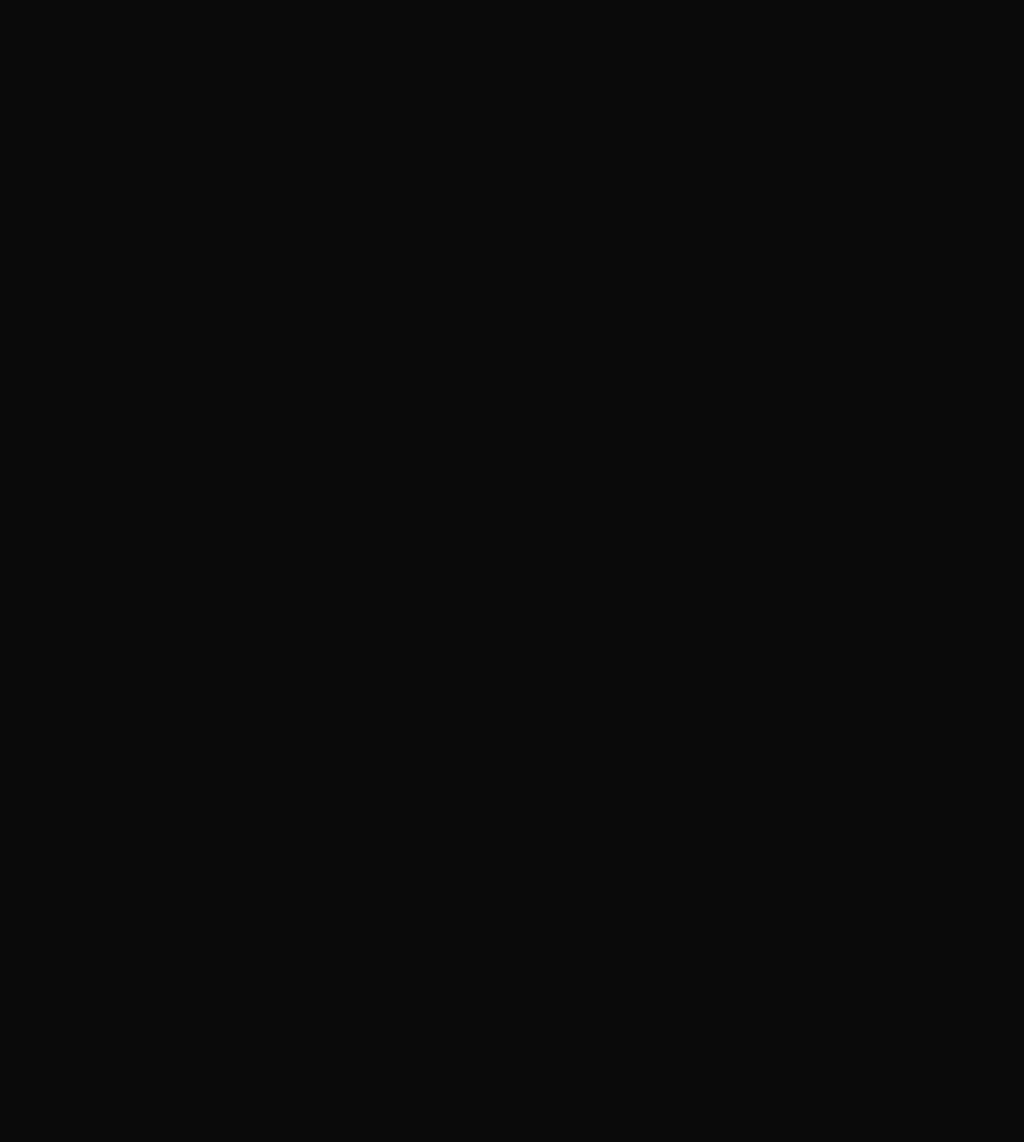
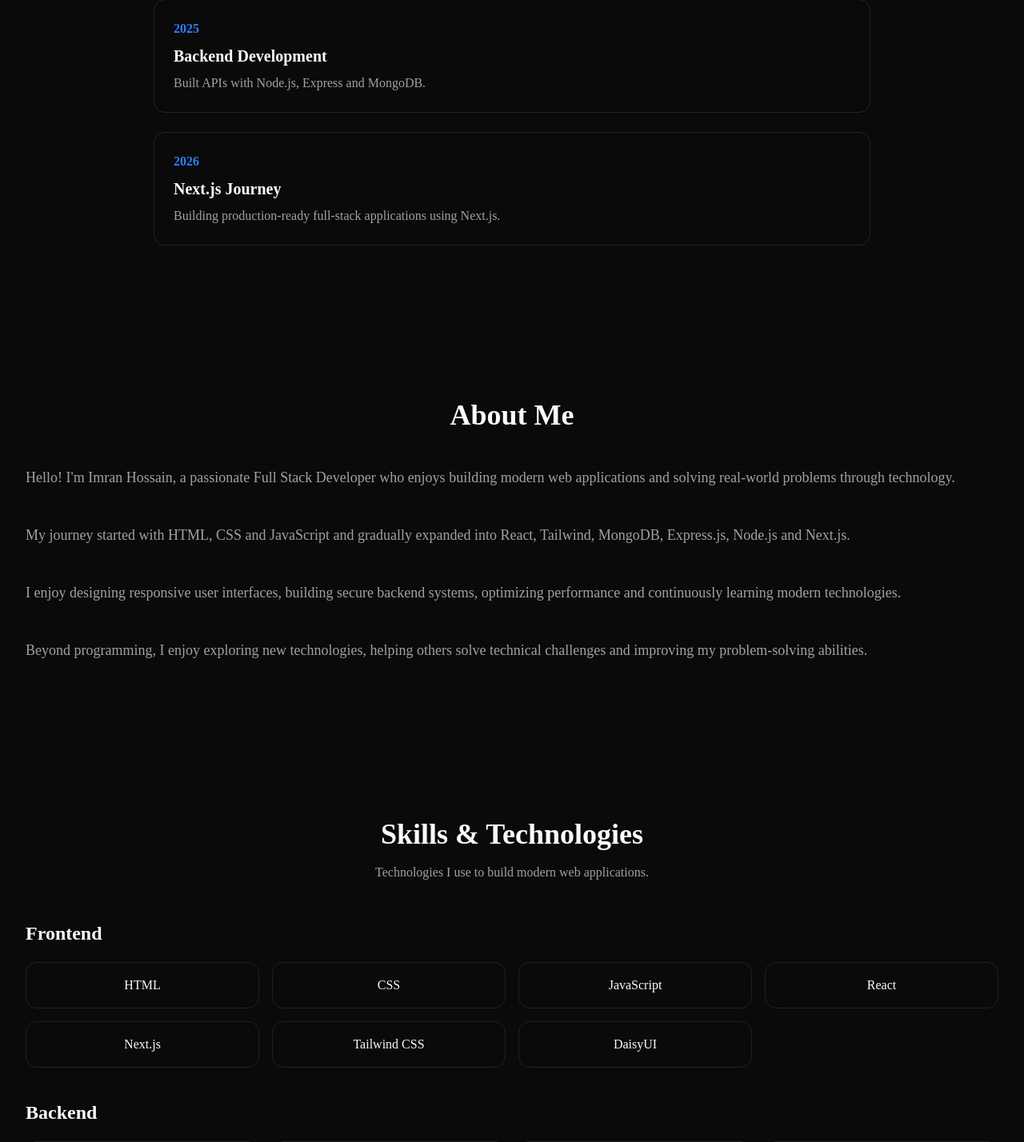
Before and after one commit to imuimuimran/imran-portfolio, a Next.js app in the folder imran-portfolio/: page / in a window 1280 px wide. Shown: the part 1302-2730 px from the top of the page at 80% size. Before the commit the page ends 800 px from the top, so only its background shows below. Built offline with nearby package versions, Linux system fonts and the light colour scheme.

Commit message:
about, journey, skills section completed

```diff
--- a/imran-portfolio/src/app/page.tsx
+++ b/imran-portfolio/src/app/page.tsx
@@ -21,6 +21,10 @@
 import Navbar from "@/components/shared/Navbar";
 import Hero from "@/components/sections/Hero";
 
+import About from "@/components/sections/About";
+import Journey from "@/components/sections/Journey";
+import Skills from "@/components/sections/Skills";
+
 export default function Home() {
   return (
     <>
@@ -28,6 +32,9 @@ export default function Home() {
 
       <main>
         <Hero />
+        <Journey />
+        <About />
+        <Skills />
       </main>
     </>
   );
--- a/imran-portfolio/src/components/sections/About.tsx
+++ b/imran-portfolio/src/components/sections/About.tsx
@@ -0,0 +1,92 @@
+"use client";
+
+import { motion } from "framer-motion";
+
+export default function About() {
+  return (
+    <section
+      id="about"
+      className="py-24"
+    >
+      <div
+        className="
+        section-container
+        max-w-5xl
+        "
+      >
+        <motion.div
+          initial={{
+            opacity: 0,
+            y: 50,
+          }}
+          whileInView={{
+            opacity: 1,
+            y: 0,
+          }}
+          viewport={{
+            once: true,
+          }}
+        >
+          <h2
+            className="
+            text-4xl
+            font-bold
+            text-center
+            mb-10
+            "
+          >
+            About Me
+          </h2>
+
+          <div
+            className="
+            text-lg
+            leading-9
+            text-muted-foreground
+            "
+          >
+            <p>
+              Hello! I'm Imran Hossain, a
+              passionate Full Stack Developer
+              who enjoys building modern web
+              applications and solving
+              real-world problems through
+              technology.
+            </p>
+
+            <br />
+
+            <p>
+              My journey started with HTML,
+              CSS and JavaScript and gradually
+              expanded into React, Tailwind,
+              MongoDB, Express.js, Node.js
+              and Next.js.
+            </p>
+
+            <br />
+
+            <p>
+              I enjoy designing responsive
+              user interfaces, building
+              secure backend systems,
+              optimizing performance and
+              continuously learning modern
+              technologies.
+            </p>
+
+            <br />
+
+            <p>
+              Beyond programming, I enjoy
+              exploring new technologies,
+              helping others solve technical
+              challenges and improving my
+              problem-solving abilities.
+            </p>
+          </div>
+        </motion.div>
+      </div>
+    </section>
+  );
+}
--- /dev/null
+++ b/imran-portfolio/src/components/sections/Journey.tsx
@@ -0,0 +1,103 @@
+"use client";
+
+import { motion } from "framer-motion";
+
+const journey = [
+  {
+    year: "2024",
+    title: "Started Web Development",
+    description:
+      "Began learning HTML, CSS and JavaScript.",
+  },
+
+  {
+    year: "2024",
+    title: "Frontend Development",
+    description:
+      "Learned React, Tailwind CSS and modern UI development.",
+  },
+
+  {
+    year: "2025",
+    title: "Backend Development",
+    description:
+      "Built APIs with Node.js, Express and MongoDB.",
+  },
+
+  {
+    year: "2026",
+    title: "Next.js Journey",
+    description:
+      "Building production-ready full-stack applications using Next.js.",
+  },
+];
+
+export default function Journey() {
+  return (
+    <section className="py-24">
+      <div className="section-container">
+
+        <h2
+          className="
+          text-4xl
+          font-bold
+          text-center
+          mb-12
+          "
+        >
+          My Learning Journey
+        </h2>
+
+        <div
+          className="
+          max-w-4xl
+          mx-auto
+          space-y-6
+          "
+        >
+          {journey.map((item) => (
+            <motion.div
+              key={item.title}
+              whileHover={{
+                scale: 1.02,
+              }}
+              className="
+              border
+              rounded-xl
+              p-6
+              "
+            >
+              <span
+                className="
+                text-blue-500
+                font-bold
+                "
+              >
+                {item.year}
+              </span>
+
+              <h3
+                className="
+                text-xl
+                font-semibold
+                mt-2
+                "
+              >
+                {item.title}
+              </h3>
+
+              <p
+                className="
+                text-muted-foreground
+                mt-2
+                "
+              >
+                {item.description}
+              </p>
+            </motion.div>
+          ))}
+        </div>
+      </div>
+    </section>
+  );
+}
--- /dev/null
+++ b/imran-portfolio/src/components/sections/SkillCard.tsx
@@ -0,0 +1,30 @@
+"use client";
+
+import { motion } from "framer-motion";
+
+interface SkillCardProps {
+  skill: string;
+}
+
+export default function SkillCard({
+  skill,
+}: SkillCardProps) {
+  return (
+    <motion.div
+      whileHover={{
+        scale: 1.05,
+        y: -5,
+      }}
+      className="
+      border
+      rounded-xl
+      p-4
+      text-center
+      font-medium
+      backdrop-blur
+      "
+    >
+      {skill}
+    </motion.div>
+  );
+}
--- a/imran-portfolio/src/components/sections/Skills.tsx
+++ b/imran-portfolio/src/components/sections/Skills.tsx
@@ -0,0 +1,101 @@
+"use client";
+
+import { skills } from "@/data/skills";
+import SkillCard from "./SkillCard";
+
+export default function Skills() {
+  return (
+    <section
+      id="skills"
+      className="py-24"
+    >
+      <div className="section-container">
+
+        <h2
+          className="
+          text-4xl
+          font-bold
+          text-center
+          mb-4
+          "
+        >
+          Skills & Technologies
+        </h2>
+
+        <p
+          className="
+          text-center
+          text-muted-foreground
+          mb-12
+          "
+        >
+          Technologies I use to build
+          modern web applications.
+        </p>
+
+        <div className="space-y-10">
+
+          <SkillCategory
+            title="Frontend"
+            items={skills.frontend}
+          />
+
+          <SkillCategory
+            title="Backend"
+            items={skills.backend}
+          />
+
+          <SkillCategory
+            title="Database"
+            items={skills.database}
+          />
+
+          <SkillCategory
+            title="Tools"
+            items={skills.tools}
+          />
+        </div>
+      </div>
+    </section>
+  );
+}
+
+function SkillCategory({
+  title,
+  items,
+}: {
+  title: string;
+  items: string[];
+}) {
+  return (
+    <div>
+
+      <h3
+        className="
+        text-2xl
+        font-semibold
+        mb-5
+        "
+      >
+        {title}
+      </h3>
+
+      <div
+        className="
+        grid
+        grid-cols-2
+        md:grid-cols-3
+        lg:grid-cols-4
+        gap-4
+        "
+      >
+        {items.map((skill) => (
+          <SkillCard
+            key={skill}
+            skill={skill}
+          />
+        ))}
+      </div>
+    </div>
+  );
+}
--- a/imran-portfolio/src/data/skills.ts
+++ b/imran-portfolio/src/data/skills.ts
@@ -0,0 +1,33 @@
+export const skills = {
+  frontend: [
+    "HTML",
+    "CSS",
+    "JavaScript",
+    "React",
+    "Next.js",
+    "Tailwind CSS",
+    "DaisyUI",
+  ],
+
+  backend: [
+    "Node.js",
+    "Express.js",
+    "REST API",
+    "JWT",
+    "Firebase Auth",
+  ],
+
+  database: [
+    "MongoDB",
+    "Mongoose",
+  ],
+
+  tools: [
+    "Git",
+    "GitHub",
+    "Postman",
+    "VS Code",
+    "Vercel",
+    "Netlify",
+  ],
+};
```
